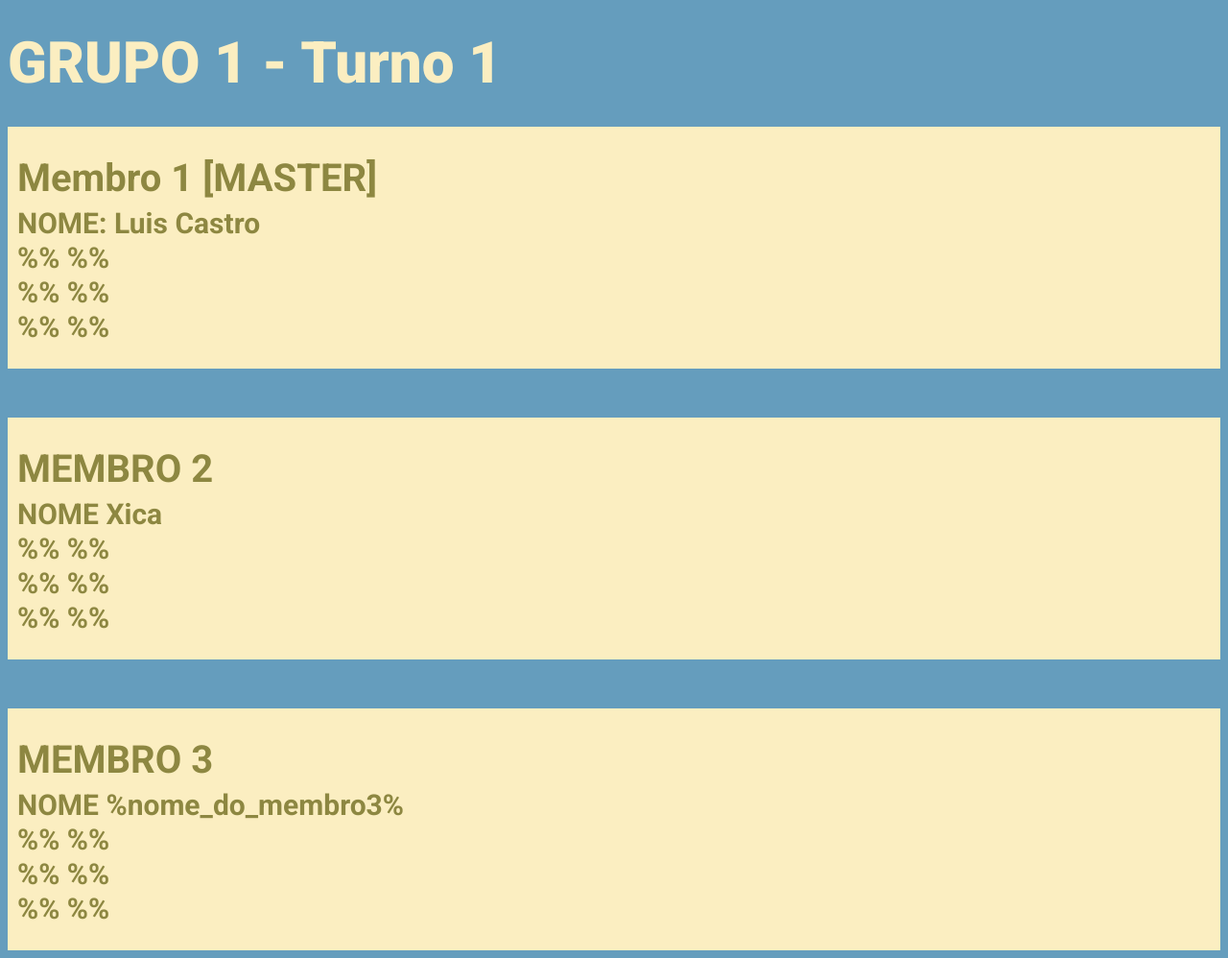
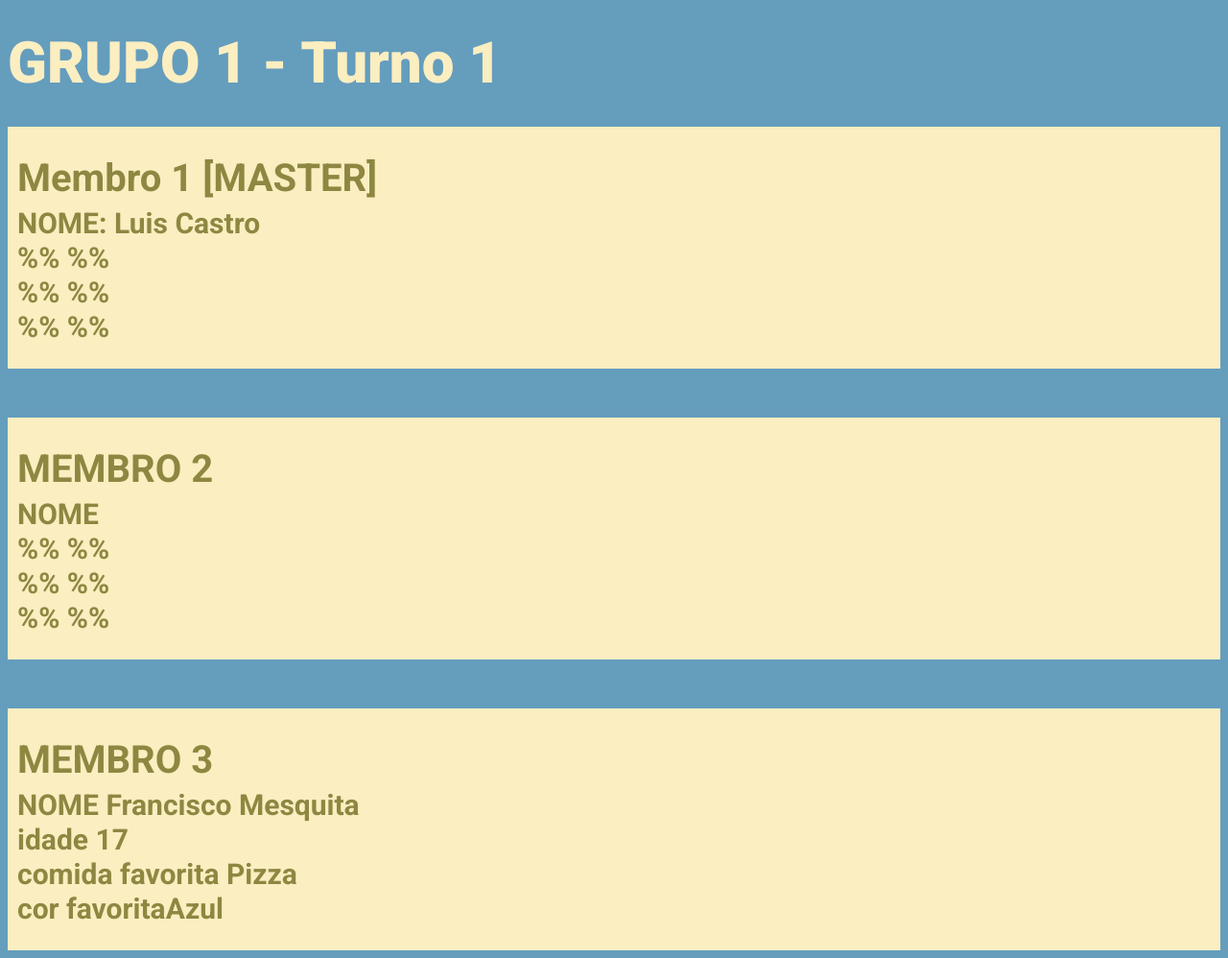
Before and after one commit to pina27k/turma, a plain HTML site: page index.html in a window 1280 px wide. Shown: the whole page at 96% size. Drawn offline with Linux system fonts and the light colour scheme; a web font is replaced by a local one.

Commit message:
MUDEI nome, meti idade cor e comida
nome, co comida e cor

```diff
--- a/index.html
+++ b/index.html
@@ -20,7 +20,7 @@
     <p>&nbsp;</p>
     <div style="padding:10px;background-color:#fbeec1;">
         <p style="font-size:40px;line-height:0.2;font-weight:600;color:#8d8741;">MEMBRO 2</p>
-        <p style="font-size:30px;line-height:0.2;font-weight:600;color:#8d8741">NOME <span>Xica</span></p>
+        <p style="font-size:30px;line-height:0.2;font-weight:600;color:#8d8741">NOME <span></span></p>
         <p style="font-size:30px;line-height:0.2;font-weight:600;color:#8d8741">%% <span>%%</span></p>
         <p style="font-size:30px;line-height:0.2;font-weight:600;color:#8d8741">%% <span>%%</span></p>
         <p style="font-size:30px;line-height:0.2;font-weight:600;color:#8d8741">%% <span>%%</span></p>
@@ -28,10 +28,10 @@
     <p>&nbsp;</p>
     <div style="padding:10px;background-color:#fbeec1;">
         <p style="font-size:40px;line-height:0.2;font-weight:600;color:#8d8741;">MEMBRO 3</p>
-        <p style="font-size:30px;line-height:0.2;font-weight:600;color:#8d8741">NOME <span>%nome_do_membro3%</span></p>
-        <p style="font-size:30px;line-height:0.2;font-weight:600;color:#8d8741">%% <span>%%</span></p>
-        <p style="font-size:30px;line-height:0.2;font-weight:600;color:#8d8741">%% <span>%%</span></p>
-        <p style="font-size:30px;line-height:0.2;font-weight:600;color:#8d8741">%% <span>%%</span></p>
+        <p style="font-size:30px;line-height:0.2;font-weight:600;color:#8d8741">NOME <span>Francisco Mesquita</span></p>
+        <p style="font-size:30px;line-height:0.2;font-weight:600;color:#8d8741">idade <span>17</span></p>
+        <p style="font-size:30px;line-height:0.2;font-weight:600;color:#8d8741">comida favorita <span>Pizza</span></p>
+        <p style="font-size:30px;line-height:0.2;font-weight:600;color:#8d8741">cor favorita<span>Azul</span></p>
     </div>
 </body>
 </html>
```
